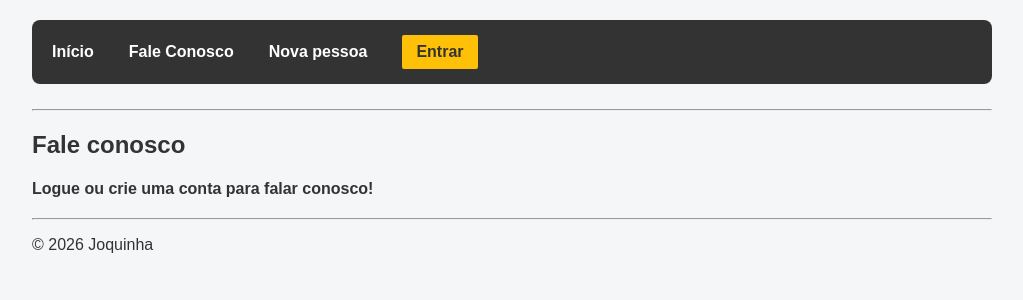
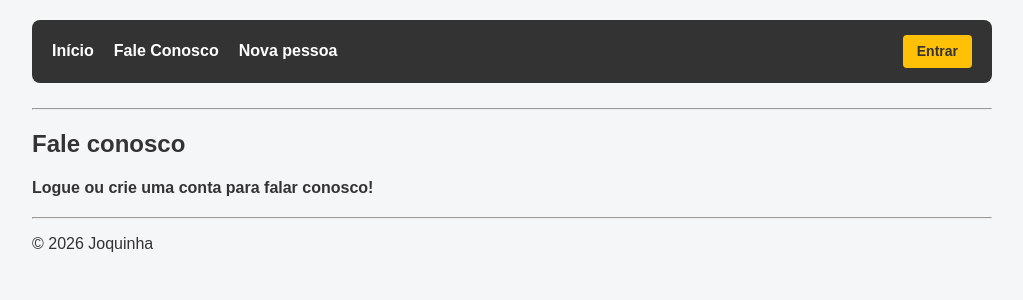
Before and after one commit to Giancsa/djangobase_lastversion, a Django app: page /contato/ in a window 1280 px wide. Shown: the top 300 px of the page, without its empty margins (128-1151 px from the left). Run offline with Django 5.2, Linux system fonts and the light colour scheme.

Commit message:
2026.10.09

```diff
--- a/cadastro/static/cadastro/style.css
+++ b/cadastro/static/cadastro/style.css
@@ -1,116 +1,149 @@
+
+/* =========================================
+   1. CONFIGURAÇÕES GERAIS
+   ========================================= */
 
 * {
-    box-sizing: border-box;
+    box-sizing: border-box; /* Inclui padding e bordas no cálculo da largura e altura */
 }
 
 body {
-    font-family: Arial, sans-serif;
-    max-width: 1000px;
-    margin: 0 auto;
-    padding: 20px;
-    background-color: #f4f6f8;
-    color: #333;
+    font-family: Arial, sans-serif; /* Define a fonte principal do site */
+    max-width: 1000px; /* Limita a largura máxima do conteúdo */
+    margin: 0 auto; /* Centraliza o conteúdo horizontalmente */
+    padding: 20px; /* Cria espaço interno nas bordas da página */
+    background-color: #f4f6f8; /* Define um fundo cinza-claro */
+    color: #333; /* Define a cor padrão dos textos */
 }
 
+
+/* =========================================
+   2. BARRA DE NAVEGAÇÃO
+   ========================================= */
+
 nav {
-    background-color: #333;
-
-    /*15 px em cima e embaixo; 20 px nas laterais.*/
-    padding: 15px 20px;
-
-    /*Deixa os cantos mais arredondados.*/
-    border-radius: 8px;
-
-    /*Cria espaço abaixo da navbar.*/
-    margin-bottom: 25px;
+    display: flex; /* Coloca os grupos da navbar lado a lado */
+    align-items: center; /* Alinha os grupos verticalmente ao centro */
+    gap: 20px; /* Define o espaço entre os grupos */
+    background-color: #333; /* Define o fundo cinza-escuro */
+    padding: 15px 20px; /* Cria espaço interno: 15px vertical e 20px horizontal */
+    border-radius: 8px; /* Arredonda os cantos da barra */
+    margin-bottom: 25px; /* Cria espaço abaixo da navbar */
 }
 
+
+/* =========================================
+   3. LINKS DA NAVEGAÇÃO
+   ========================================= */
+
 nav a {
-    color: white;
-    text-decoration: none;
-    margin-right: 15px;
-    font-weight: bold;
-    transition: color 0.2s ease;
+    color: white; /* Define os links como brancos */
+    text-decoration: none; /* Remove o sublinhado dos links */
+    margin-right: 0; /* Evita espaço adicional além do gap do Flexbox */
+    font-weight: bold; /* Deixa os links em negrito */
+    transition: color 0.2s ease; /* Suaviza as mudanças de cor do texto */
 }
 
 nav a:hover {
-    color: #ffc107;
-}
-
-nav button{
-    background-color: #ffc107;
-    color: #333;
-    padding: 8px 14px;
-    border: none;
-    border-radius: 4px;
-    font-weight: bold;
-    cursor: pointer;
-}
-
-nav button :hover{
-    background-color: #e0a800;
-}
-
-/*.nav-links seleciona o contêiner da navegação.*/
-.nav-links{
-    display: flex;
-
-    /*Ela alinha verticalmente os itens ao centro da linha flexível*/
-    align-items: center;
-
-    /*aumentar o espaço entre os links*/
-    gap: 20px;
-
-    /* permite que os elementos passem para outra linha se faltar espaço */
-    flex-wrap: wrap;
-}
-
-.nav-links form{
-    margin: 0;
+    color: #ffc107; /* Deixa o link amarelo ao passar o mouse */
 }
 
 
-.nav-links a.btn-nav {
-    /* Permite aplicar espaçamento interno e dimensões ao link, mantendo-o na linha. */
-    display: inline-block;
+/* =========================================
+   4. GRUPO DE LINKS À ESQUERDA
+   ========================================= */
 
-    /*Define o fundo amarelo.*/
-    background-color: #ffc107;
-
-    /*Cor do texto*/
-    color: #333;
-
-    /*Cria espaço interno, dando ao link o formato de botão.*/
-    padding: 8px 14px;
-    border-radius: 2px;
-    font-weight: bold;
-    text-decoration: none;
-    margin-right: 0;
-    transition: background-color 0.2s ease;
-}
-
-.nav-links a.btn-nav:hover {
-    background-color: #e0a800;
-    color: #333;
+.nav-links {
+    display: flex; /* Organiza os links horizontalmente */
+    align-items: center; /* Alinha os links verticalmente */
+    gap: 20px; /* Define a distância entre os links */
+    flex-wrap: wrap; /* Permite que os links quebrem a linha se faltar espaço */
 }
 
 
-/*span seleciona o elemento <span> dentro dele.*/
-.nav-links span{
-    color: white;
+/* =========================================
+   5. GRUPO DO USUÁRIO À DIREITA
+   ========================================= */
+
+.nav-user {
+    display: flex; /* Organiza o usuário e o botão lado a lado */
+    align-items: center; /* Alinha o texto e o botão verticalmente */
+    gap: 12px; /* Define a distância entre o usuário e o botão */
+    margin-left: auto; /* Empurra o grupo do usuário para a direita */
+    flex-wrap: wrap; /* Permite quebrar a linha em telas estreitas */
 }
 
-h1, h2, h3,h4,h5,h6 {
-    color: #333;
-    margin-bottom: 20px;
+.nav-user span {
+    color: white; /* Deixa o nome do usuário visível no fundo escuro */
 }
 
+.nav-user form {
+    margin: 0; /* Remove a margem externa do formulário de logout */
+}
+
+
+/* =========================================
+   6. BOTÃO SAIR E LINK ENTRAR
+   ========================================= */
+
+.nav-user .btn-nav {
+    display: inline-flex; /* Permite alinhar o conteúdo e manter o elemento na linha */
+    align-items: center; /* Centraliza o texto verticalmente */
+    justify-content: center; /* Centraliza o texto horizontalmente */
+    box-sizing: border-box; /* Inclui padding e bordas no cálculo das dimensões */
+
+    padding: 8px 14px; /* Define o espaço interno do botão */
+    font-family: inherit; /* Usa a fonte herdada do elemento pai */
+    font-size: 14px; /* Define o tamanho do texto */
+    font-weight: bold; /* Deixa o texto em negrito */
+    line-height: 1.2; /* Define a altura da linha do texto */
+
+    background-color: #ffc107; /* Define o fundo amarelo */
+    color: #333; /* Define o texto cinza-escuro */
+    border: none; /* Remove a borda */
+    border-radius: 4px; /* Arredonda os cantos */
+    text-decoration: none; /* Remove o sublinhado do link */
+    cursor: pointer; /* Mostra a mãozinha ao passar o mouse */
+
+    margin: 0; /* Remove as margens externas */
+    transition: background-color 0.2s ease; /* Suaviza a mudança da cor de fundo */
+}
+
+.nav-user .btn-nav:hover {
+    background-color: #e0a800; /* Escurece o amarelo ao passar o mouse */
+    color: #333; /* Mantém o texto escuro durante o hover */
+}
+
+
+/* =========================================
+   7. BOTÕES GERAIS DO SITE
+   ========================================= */
+
 button {
-    background-color: #333;
-    color: white;
-    padding: 10px 16px;
-    border: none;
-    border-radius: 5px;
-    cursor: pointer;
-    transition: background-color 0.2s;
+    background-color: #333; /* Define o fundo padrão dos botões */
+    color: white; /* Define o texto padrão como branco */
+    padding: 10px 16px; /* Cria espaço interno nos botões */
+    border: none; /* Remove a borda padrão */
+    border-radius: 5px; /* Arredonda os cantos */
+    cursor: pointer; /* Mostra a mãozinha ao passar o mouse */
+    transition: background-color 0.2s; /* Suaviza a mudança de cor */
 }
+
+button:hover {
+    background-color: #555; /* Clareia o fundo dos botões gerais ao passar o mouse */
+}
+
+
+/* =========================================
+   8. TÍTULOS
+   ========================================= */
+
+h1,
+h2,
+h3,
+h4,
+h5,
+h6 {
+    color: #333; /* Define a cor dos títulos */
+    margin-bottom: 20px; /* Cria espaço abaixo dos títulos */
+}
--- a/cadastro/templates/cadastro/base.html
+++ b/cadastro/templates/cadastro/base.html
@@ -11,24 +11,34 @@
 <body>
 
 
-    <nav>
-        <div class="nav-links">
-            <a href="{% url 'index' %}">Início </a>
-            <a href="{% url 'contato' %}">Fale Conosco</a>
-            <a href="{% url 'adicionar' %}">Nova pessoa</a>
+<nav> <!-- Barra principal de navegação -->
 
-            {% if user.is_authenticated %}
-            <span>Olá, {{ user.username }}!</span>
+    <div class="nav-links"> <!-- Grupo de links à esquerda -->
+        <a href="{% url 'index' %}">Início</a>
+        <a href="{% url 'contato' %}">Fale Conosco</a>
+        <a href="{% url 'adicionar' %}">Nova pessoa</a>
+    </div>
 
-            <form method="POST" action="{% url 'logout' %}">
-                {% csrf_token %}
-                <button type="submit">Sair</button>
+    <div class="nav-user"> <!-- Grupo de usuário e acesso à direita -->
+
+        {% if user.is_authenticated %} <!-- Verifica se o usuário está logado -->
+
+            <span>Olá, {{ user.username }}!</span> <!-- Exibe o nome do usuário -->
+
+            <form method="POST" action="{% url 'logout' %}"> <!-- Formulário de saída -->
+                {% csrf_token %} <!-- Proteção de segurança do Django -->
+                <button class="btn-nav" type="submit">Sair</button> <!-- Botão de logout -->
             </form>
-            {% else %}
-            <a class="btn-nav" href="{% url 'login' %}">Entrar</a>
-            {% endif %}
-        </div>
-    </nav>
+
+        {% else %} <!-- Se não estiver logado -->
+
+            <a class="btn-nav" href="{% url 'login' %}">Entrar</a> <!-- Link de login -->
+
+        {% endif %} <!-- Finaliza a condição de autenticação -->
+
+    </div>
+
+</nav>
 
 
     <hr>
```
